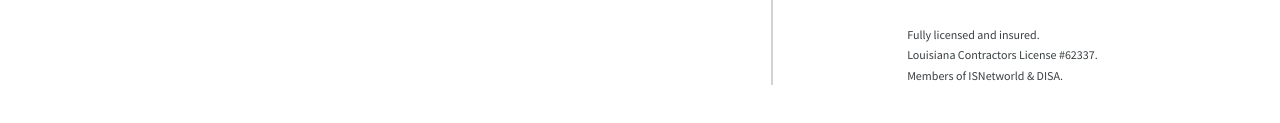
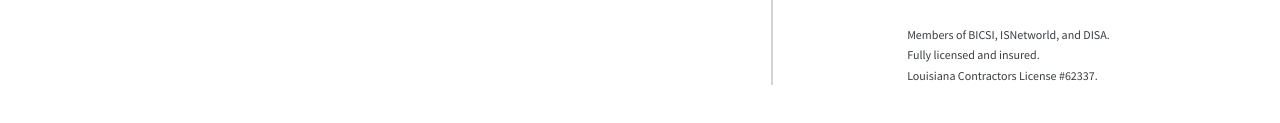
Before and after one commit to austintheriot/lascabling, a plain HTML site: page index.html in a window 1280 px wide. Shown: the part 4655-4778 px from the top of the page. Drawn offline with nearby package versions, Linux system fonts and the light colour scheme; a script that the page names is missing; a web font is replaced by a local one.

Commit message:
rephrased verbiage in contact section

```diff
--- a/index.html
+++ b/index.html
@@ -97,14 +97,14 @@
 			type="image/x-icon"
 			href="images/favicon.ico"
 		/>
-		<!-- CSS -->
-		<link rel="stylesheet" href="styles/normalize.css" type="text/css" />
-		<link rel="stylesheet" href="styles/style.css" type="text/css" />
 		<!-- Fonts -->
 		<link
 			href="https://fonts.googleapis.com/css2?family=Source+Sans+Pro:wght@400;700&family=Source+Serif+Pro&display=swap"
 			rel="stylesheet"
 		/>
+		<!-- CSS -->
+		<link rel="stylesheet" href="styles/normalize.css" type="text/css" />
+		<link rel="stylesheet" href="styles/style.css" type="text/css" />
 		<!-- GSAP -->
 		<script
 			src="https://cdnjs.cloudflare.com/ajax/libs/gsap/3.3.0/gsap.min.js"
@@ -226,7 +226,7 @@
 					cabling services for businesses and industries across Louisiana.
 					Founder and president of the company, Matthew Theriot, has had over 30
 					years of experience designing and installing custom cabling solutions
-					for industries throughout the US.
+					for industrial and commercial businesses throughout the US.
 				</p>
 				<br />
 				<p>
@@ -310,10 +310,10 @@
 					>
 				</p>
 				<p class="footer_license">
-					<small
-						>Fully licensed and insured. <br />
-						Louisiana Contractors License #62337.<br />
-						Members of ISNetworld & DISA.
+					<small>
+						Members of BICSI, ISNetworld, and DISA.<br />
+						Fully licensed and insured. <br />
+						Louisiana Contractors License #62337.
 					</small>
 				</p>
 			</section>
--- a/styles/style.css
+++ b/styles/style.css
@@ -541,6 +541,10 @@ button:disabled {
 	}
 }
 
+body {
+	opacity: 1;
+}
+
 /* EXTRAS/////////////////////////////// */
 
 .hide {
```
Also changed, not shown: photos.html (+3 -3 lines).
